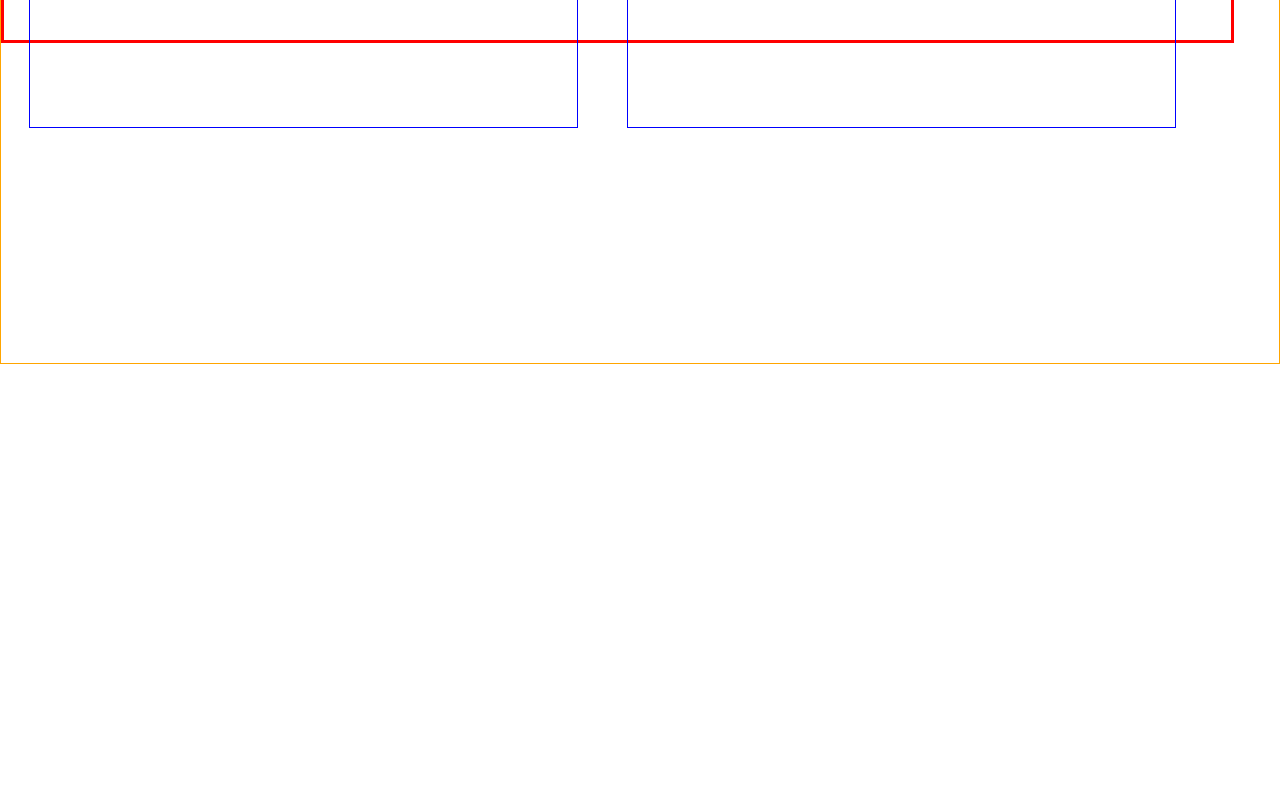
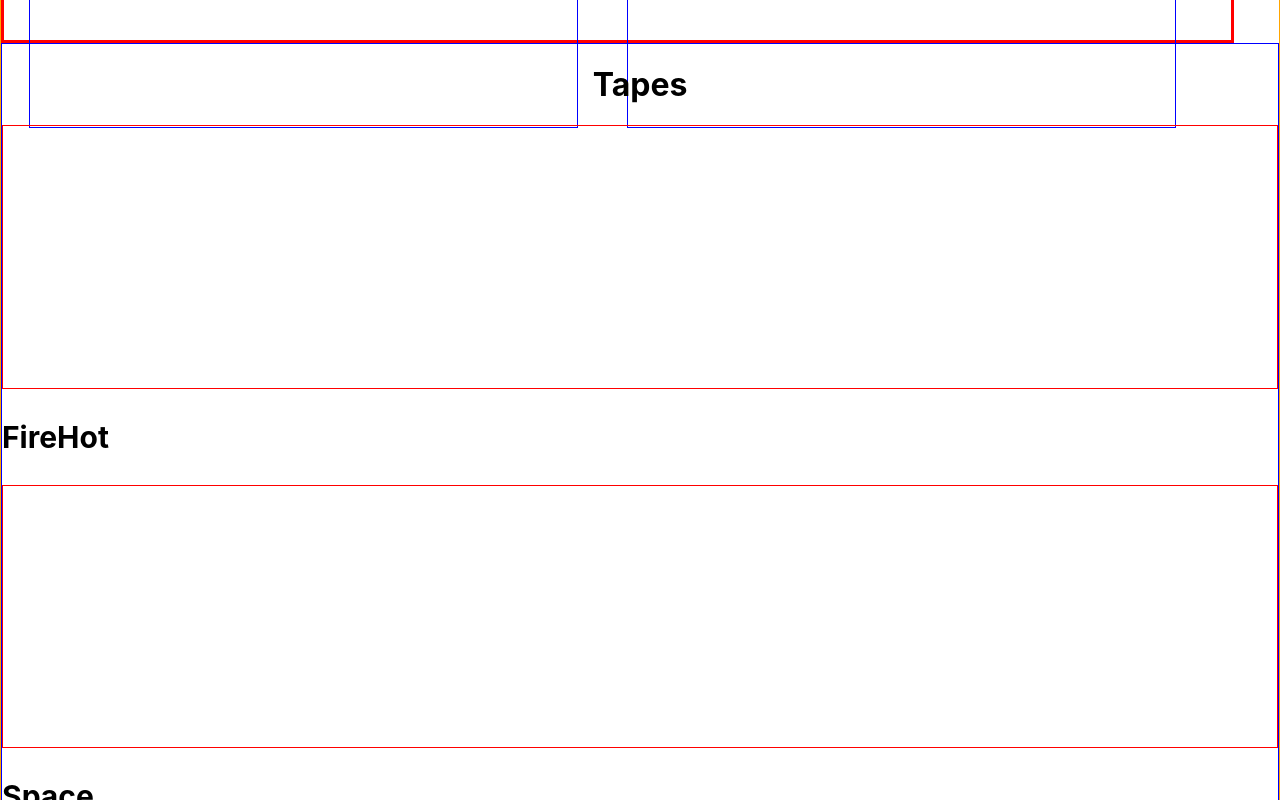
Before and after one commit to YaniWessi/Straightoutthefire-, a React (Create React App) app: page / in a window 1280 px wide. Shown: the part 1300-2100 px from the top of the page. Before the commit the page ends 1664 px from the top, so only its background shows below. Built offline with nearby package versions, Linux system fonts and the light colour scheme.

Commit message:
this is the mid body two that i just built

```diff
--- a/src/App.js
+++ b/src/App.js
@@ -5,6 +5,7 @@
 
 import Slider from './components/Slider/Slider'
 import MidBody from './components/midbody/MidBody'
+import MidBodyTwo from "./components/midbody/MidBodyTwo";
 
 function App() {
   return (
@@ -12,6 +13,8 @@
       <AppHeader />
       <Slider />
       <MidBody />
+      <MidBodyTwo />
+
    </>
   );
 }
--- /dev/null
+++ b/src/components/midbody/MidBodyTwo.js
@@ -0,0 +1,17 @@
+import React from 'react';
+
+const MidBodyTwo = () => {
+return (
+    <div className="mid-body-box2">
+        <h1>Tapes</h1>
+
+        <div className="tapes"></div>
+        <h3>FireHot</h3>
+        <div className="tapes"></div>
+        <h3>Space</h3>
+
+    </div>
+)
+}
+
+export default MidBodyTwo;
--- a/src/index.css
+++ b/src/index.css
@@ -207,3 +207,27 @@
   background-color:red;
 
 }
+
+/* This are styles for the mid body two*/
+
+.mid-body-box2{
+  border:1px solid blue;
+  height: 100vh;
+  display:flex;
+  flex-direction:column;
+  justify-content:space-between;
+}
+
+.tapes{
+  border: 1px solid red;
+  height: 75vh;
+}
+
+
+.mid-body-box2 h1 {
+  text-align: center;
+}
+
+.mid-body-box2 h3{
+  font-size: 30px;
+}
```
